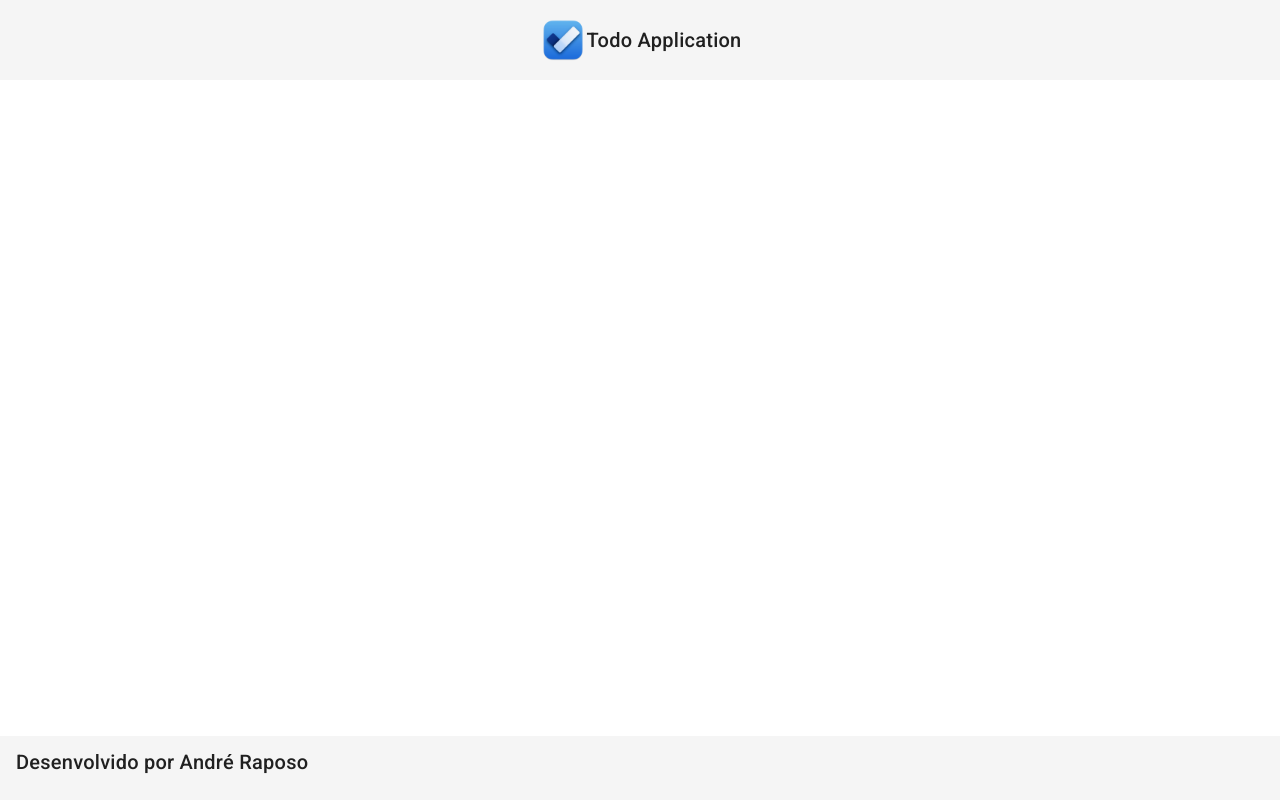
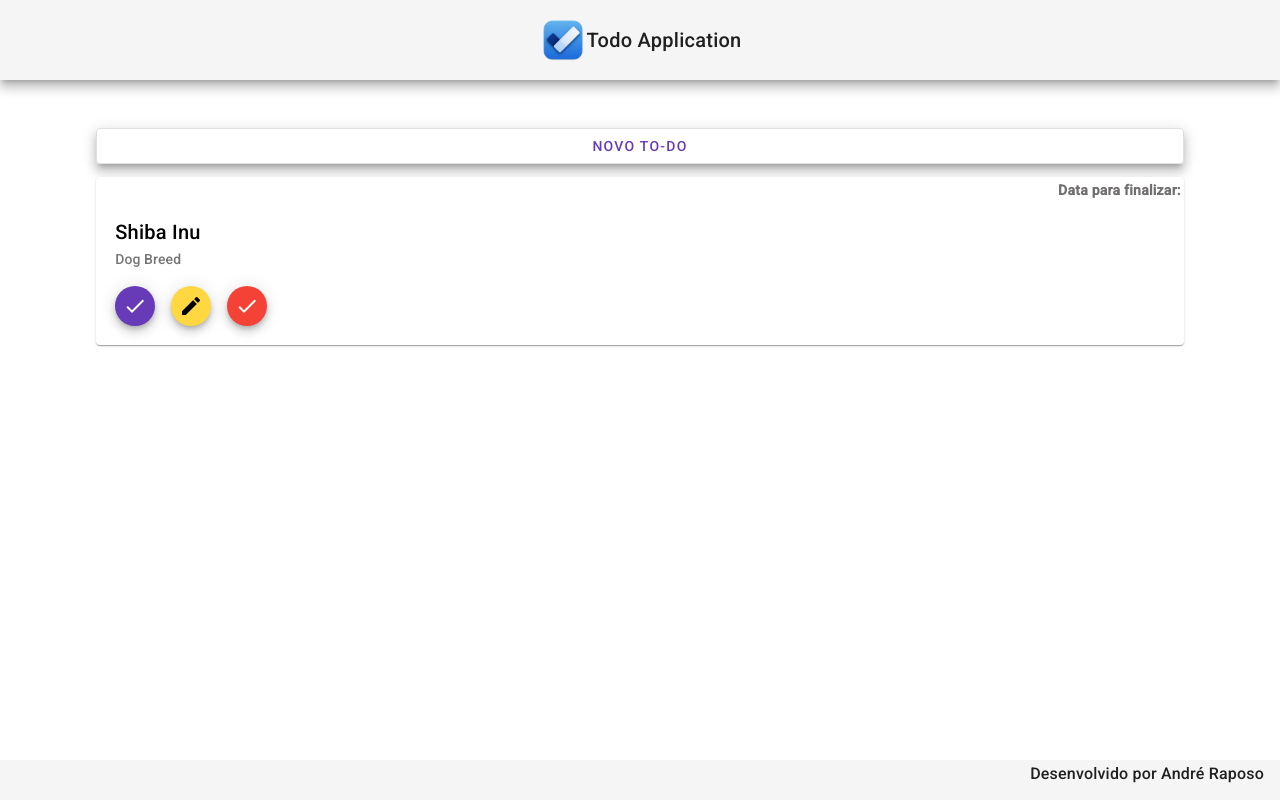
Before and after one commit to ajrap/angularTODO, an Angular app: page / in a window 1280 px wide. Built offline with nearby package versions, Linux system fonts and the light colour scheme.

Commit message:
20. Componente read-all (parte 1)

```diff
--- a/src/app/app.component.html
+++ b/src/app/app.component.html
@@ -1,2 +1,3 @@
 <app-header></app-header>
+<app-read-all></app-read-all>
 <app-footer></app-footer>
--- a/src/app/components/footer/footer.component.css
+++ b/src/app/components/footer/footer.component.css
@@ -1,4 +1,7 @@
 .footer{
+    height: 5%;
     position:fixed;
     bottom:0;
+    justify-content: flex-end;
+    font-size: 1rem;
 }
--- a/src/app/components/header/header.component.html
+++ b/src/app/components/header/header.component.html
@@ -1,4 +1,4 @@
-<mat-toolbar class="header">
+<mat-toolbar class="header mat-elevation-z8">
     <span>
         <img src="assets/img/logo.png" alt="logo-todo">
     </span>
--- /dev/null
+++ b/src/app/components/read-all/read-all.component.css
@@ -0,0 +1,36 @@
+.container {
+  width: 85%;
+  margin: auto;
+}
+
+.content {
+  width: 100%;
+}
+
+
+.novo-todo{
+    width: 100%;
+    margin-top: 3rem;
+}
+
+mat-card{
+    margin-top: .8rem;
+    padding: .2rem;
+}
+
+
+p {
+    text-align: end;
+    font-weight: 600;
+    color: rgb(114, 111, 111);
+    margin-bottom: 0%;
+}
+
+.actions{
+    margin: .5rem;
+
+}
+
+.actions button{
+    margin: .5rem;
+}
--- /dev/null
+++ b/src/app/components/read-all/read-all.component.html
@@ -0,0 +1,27 @@
+<div class="container">
+  <button class="novo-todo mat-elevation-z8" mat-stroked-button color="primary">
+    NOVO TO-DO
+  </button>
+
+  <div class="content">
+    <mat-card class="mat-elevation-z8">
+      <p>Data para finalizar:</p>
+      <mat-card-header>
+        <mat-card-title>Shiba Inu</mat-card-title>
+        <mat-card-subtitle>Dog Breed</mat-card-subtitle>
+      </mat-card-header>
+
+      <div class="actions">
+        <button mat-mini-fab color="primary">
+          <mat-icon>done</mat-icon>
+        </button>
+        <button mat-mini-fab color="accent">
+          <mat-icon>edit</mat-icon>
+        </button>
+        <button mat-mini-fab color="warn">
+          <mat-icon>done</mat-icon>
+        </button>
+      </div>
+    </mat-card>
+  </div>
+</div>
```
Also changed, not shown: src/app/app.module.ts (+8 -1 lines), src/app/components/read-all/read-all.component.ts (added, +10 -0 lines).
